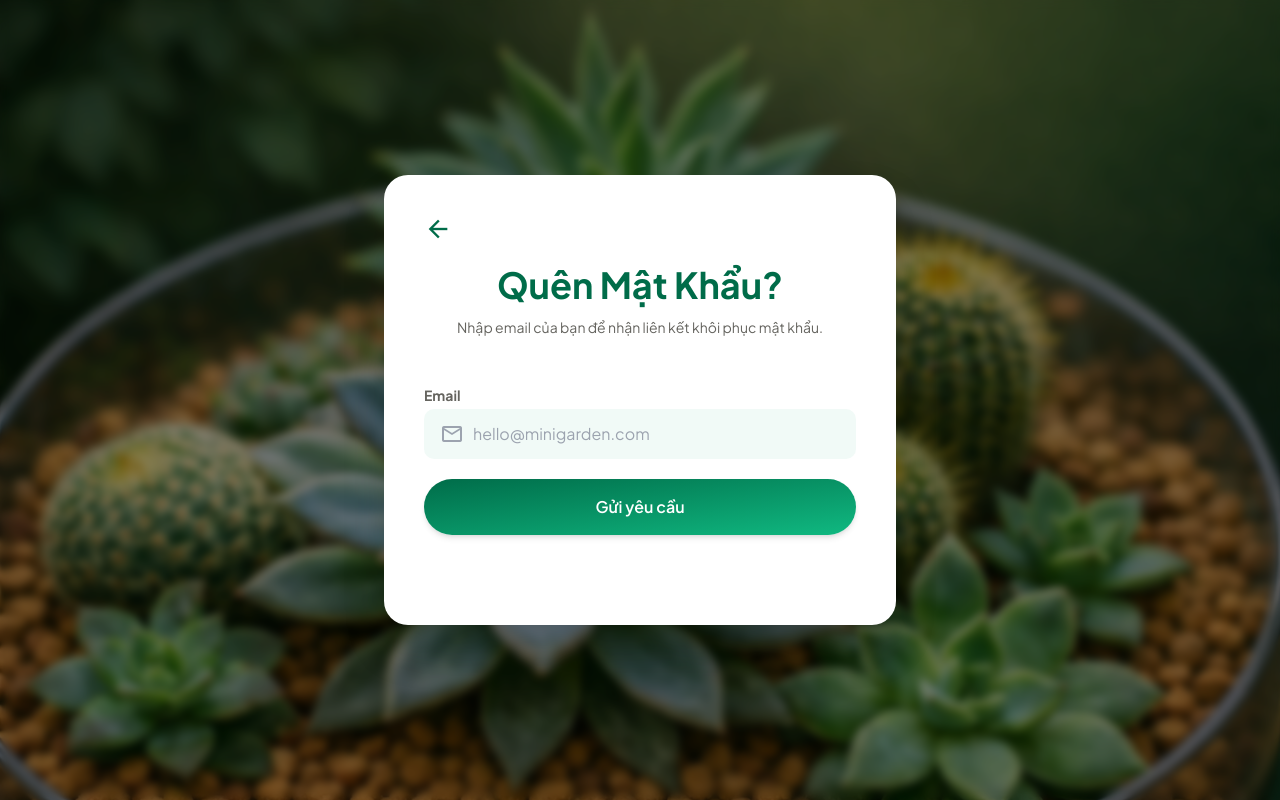
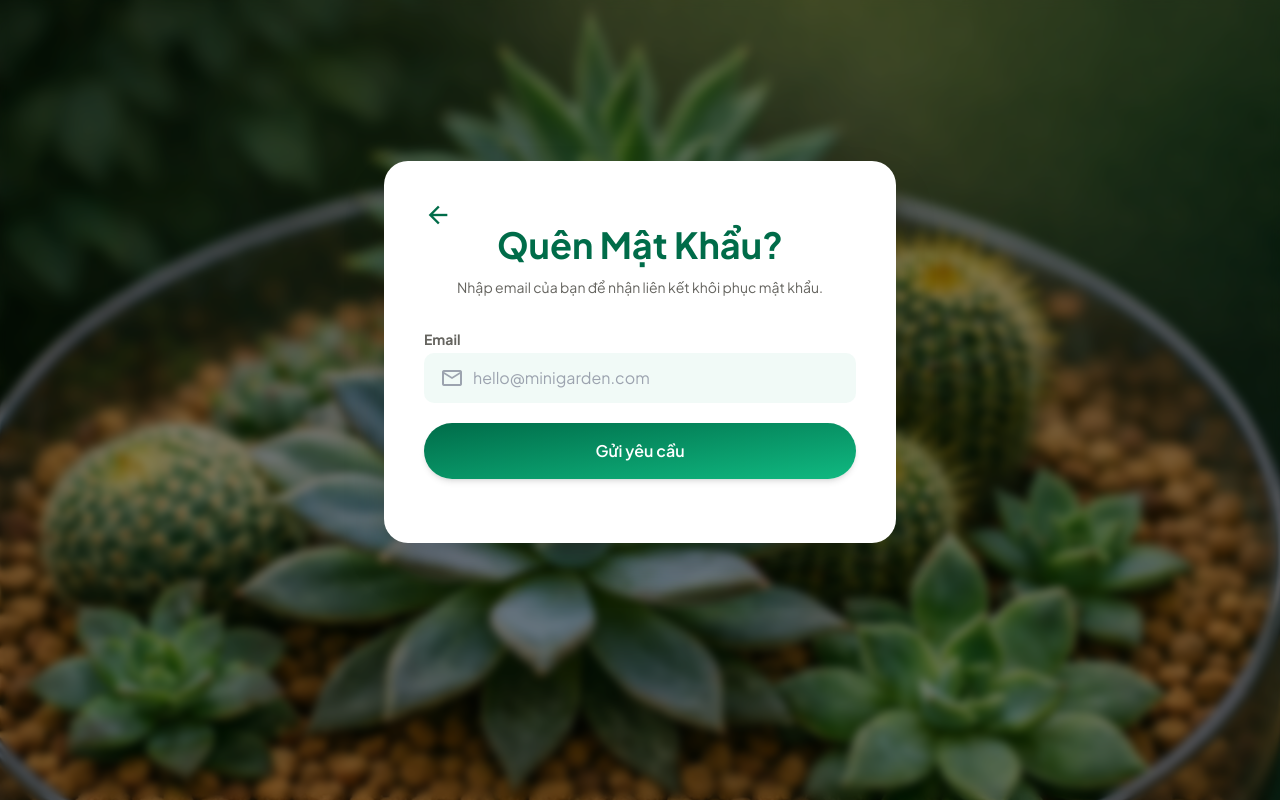
Before and after one commit to tugiaman22130162/WebBanCayCanhMini-CDW, a React (Vite) app in the folder frontend/: page /forgot-password in a window 1280 px wide. Built offline with nearby package versions, Linux system fonts and the light colour scheme.

Commit message:
Them file note.txt, cau hinh lien ket

```diff
--- a/frontend/src/pages/user/ForgotPassword.tsx
+++ b/frontend/src/pages/user/ForgotPassword.tsx
@@ -90,7 +90,7 @@ export default function ForgotPassword() {
             </div>
 
             {/* Container: Form quên mật khẩu nổi lên giữa màn hình */}
-            <div className="relative z-10 w-full max-w-lg bg-white px-8 py-12 md:px-10 md:py-16 min-h-[450px] flex flex-col justify-center rounded-[24px] shadow-2xl">
+            <div className="relative z-10 w-full max-w-lg bg-white px-8 py-12 md:px-10 md:py-16 flex flex-col justify-center rounded-[24px] shadow-2xl -mt-16 md:-mt-24">
                     <Link to="/login" className="absolute top-8 left-8 md:top-10 md:left-10 text-gray-400 hover:text-primary transition-colors group" title="Quay lại đăng nhập">
                         <span className="material-symbols-outlined text-primary text-[28px] group-hover:-translate-x-1 transition-transform">arrow_back</span>
                     </Link>
@@ -98,7 +98,7 @@ export default function ForgotPassword() {
                     <h1 className="text-4xl font-bold text-center text-primary mb-3">
                         Quên Mật Khẩu?
                     </h1>
-                    <p className="text-center text-[#65645F] mb-12 text-sm px-4">
+                    <p className="text-center text-[#65645F] mb-8 text-sm px-4">
                         Nhập email của bạn để nhận liên kết khôi phục mật khẩu.
                     </p>
 
@@ -128,7 +128,7 @@ export default function ForgotPassword() {
                         <button
                             type="submit"
                             disabled={isLoading}
-                            className={`w-full flex items-center justify-center gap-2 py-4 mt-12 bg-gradient-to-br from-primary to-primary-container text-on-primary font-semibold rounded-full shadow-md transition-all ${isLoading ? 'opacity-70 cursor-not-allowed' : 'hover:shadow-lg hover:scale-[1.02]'}`}>
+                            className={`w-full flex items-center justify-center gap-2 py-4 mt-8 bg-gradient-to-br from-primary to-primary-container text-on-primary font-semibold rounded-full shadow-md transition-all ${isLoading ? 'opacity-70 cursor-not-allowed' : 'hover:shadow-lg hover:scale-[1.02]'}`}>
                             {isLoading ? <span className="material-symbols-outlined animate-spin">autorenew</span> : null}
                             {isLoading ? 'Đang gửi...' : 'Gửi yêu cầu'}
                         </button>
--- a/frontend/src/pages/user/Login.tsx
+++ b/frontend/src/pages/user/Login.tsx
@@ -108,7 +108,7 @@ export default function Login() {
             {/* Ảnh nền phủ giới hạn ở size Full HD (1920x1080) */}
             <div className="absolute inset-0 z-0 flex items-center justify-center">
                 <img
-                    src="/images/bg_login.png"
+                    src="/images/bg_forgot.png"
                     alt="Background login"
                     className="w-full h-full max-w-[1920px] max-h-[1080px] object-cover object-center shadow-2xl"
                 />
--- a/frontend/src/pages/user/Register.tsx
+++ b/frontend/src/pages/user/Register.tsx
@@ -137,7 +137,7 @@ export default function Register() {
             {/* Ảnh nền phủ giới hạn ở size Full HD (1920x1080) */}
             <div className="absolute inset-0 z-0 flex items-center justify-center">
                 <img
-                    src="/images/bg_reg.png"
+                    src="//images/bg_forgot.png"
                     alt="Background register"
                     className="w-full h-full max-w-[1920px] max-h-[1080px] object-cover object-center shadow-2xl"
                 />
```
